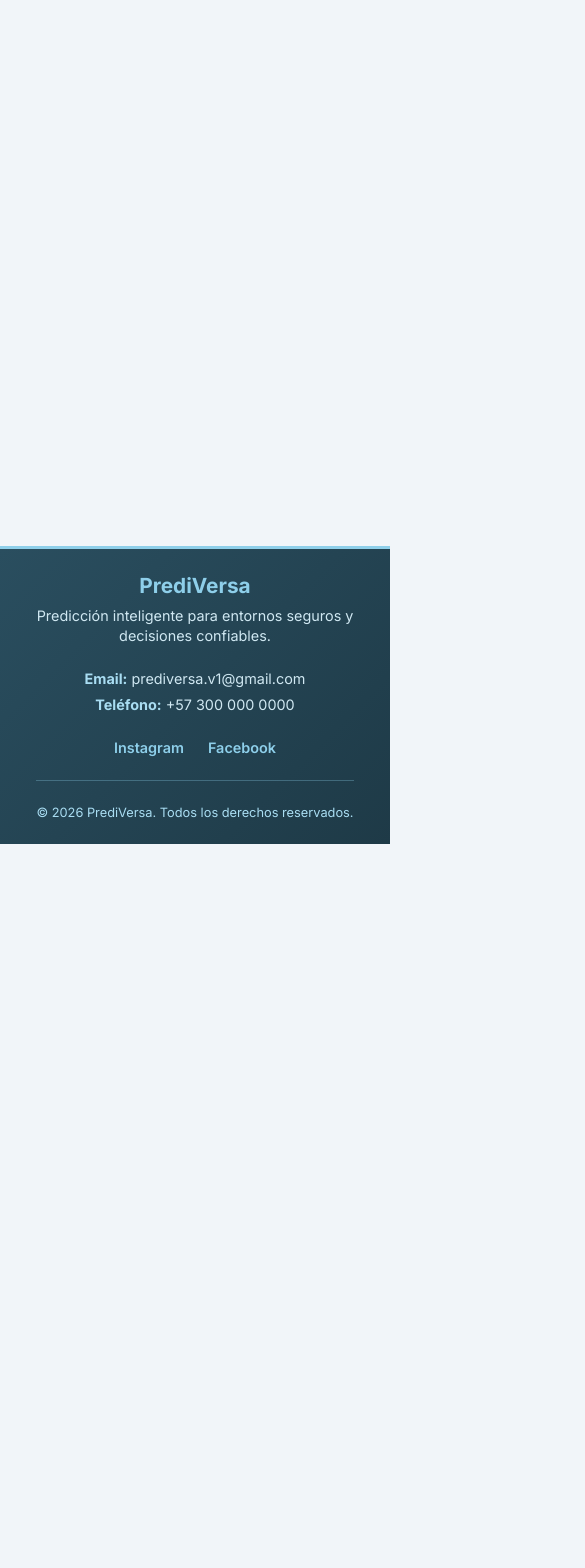
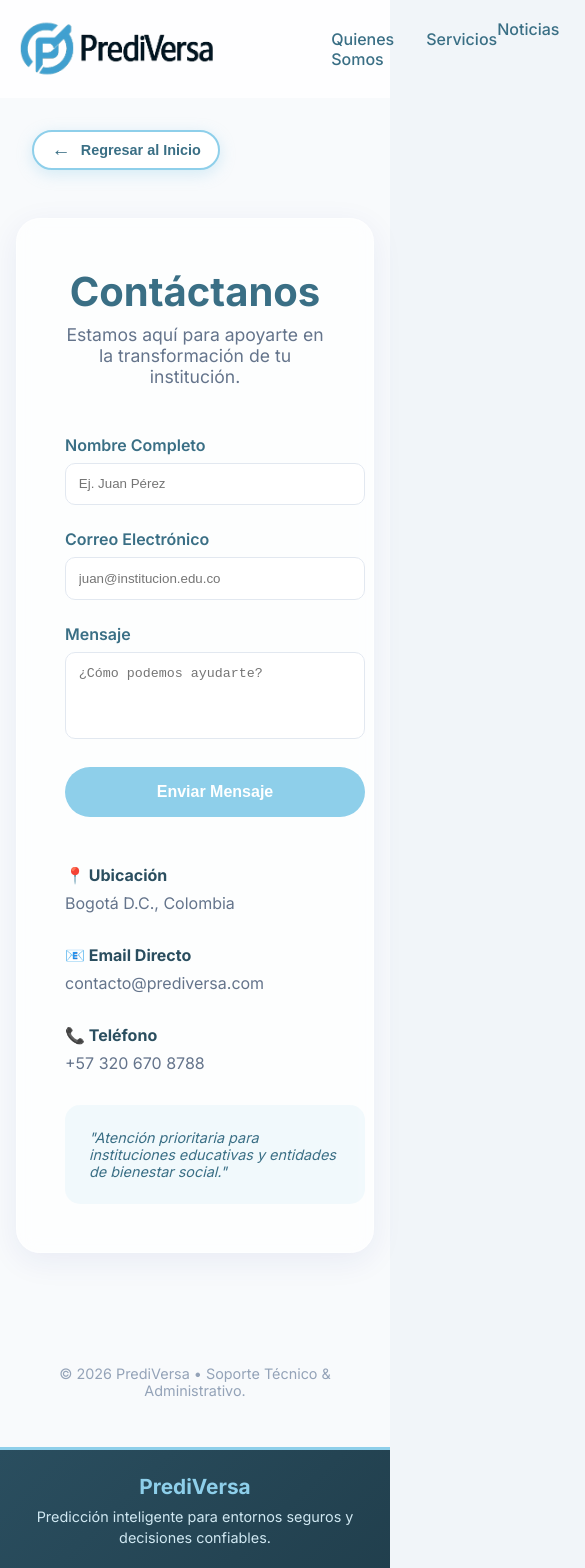
Before and after one commit to SIMPLY-JMANUEL/PrediVersa-V.1, a React (Vite) app in the folder frontend/: page /contacto in a window 390 px wide. Shown: the top 1568 px of the page, 585 px wide, since content can reach past the window. Before the commit the page ends 844 px from the top, so only its background shows below. Built offline with nearby package versions, Linux system fonts and the light colour scheme; no server answers.

Commit message:
feat: estandarizacion de botones de regreso y modulo de Contacto finalizado

```diff
--- a/frontend/src/App.jsx
+++ b/frontend/src/App.jsx
@@ -13,6 +13,7 @@ import QuienesSomos from './components/QuienesSomos'
 import Servicios from './components/Servicios'
 import Noticias from './components/Noticias'
 import Planes from './components/Planes'
+import Contacto from './components/Contacto'
 
 function AppRoutes({ user, isLoginOpen, setIsLoginOpen, handleLogin, handleLogout }) {
   const location = useLocation()
@@ -47,6 +48,12 @@ function AppRoutes({ user, isLoginOpen, setIsLoginOpen, handleLogin, handleLogou
           <>
             <Header onLoginClick={() => setIsLoginOpen(true)} />
             <Planes />
+          </>
+        } />
+        <Route path="/contacto" element={
+          <>
+            <Header onLoginClick={() => setIsLoginOpen(true)} />
+            <Contacto />
           </>
         } />
         <Route path="/student" element={
--- /dev/null
+++ b/frontend/src/components/Contacto.jsx
@@ -0,0 +1,80 @@
+import React from 'react';
+import { useNavigate } from 'react-router-dom';
+import './Main.css';
+
+function Contacto() {
+  const navigate = useNavigate();
+
+  return (
+    <main className="main-responsive-container" style={{ minHeight: '90vh', background: '#f8fafc', padding: '1rem' }}>
+
+      {/* BOTÓN REGRESO ESTANDARIZADO */}
+      <div style={{ padding: '1rem', maxWidth: '900px', margin: '0 auto' }}>
+        <button onClick={() => navigate('/')} className="back-button-global">
+          <span>←</span> Regresar al Inicio
+        </button>
+      </div>
+
+      <section style={{ maxWidth: '900px', margin: '1rem auto' }}>
+
+        <div className="glass-panel" style={{ padding: '3rem', borderRadius: '24px' }}>
+          <div style={{ textAlign: 'center', marginBottom: '3rem' }}>
+            <h1 style={{ color: '#3A6F85', fontSize: '2.5rem', fontWeight: 800, marginBottom: '0.5rem' }}>Contáctanos</h1>
+            <p style={{ color: '#64748b', fontSize: '1.1rem' }}>Estamos aquí para apoyarte en la transformación de tu institución.</p>
+          </div>
+
+          <div style={{ display: 'grid', gridTemplateColumns: 'repeat(auto-fit, minmax(300px, 1fr))', gap: '3rem' }}>
+
+            {/* FORMULARIO */}
+            <form style={{ display: 'flex', flexDirection: 'column', gap: '1.5rem' }}>
+              <div>
+                <label style={{ display: 'block', marginBottom: '0.5rem', color: '#3A6F85', fontWeight: 600 }}>Nombre Completo</label>
+                <input type="text" placeholder="Ej. Juan Pérez" style={{ width: '100%', padding: '0.8rem', borderRadius: '10px', border: '1px solid #e2e8f0' }} />
+              </div>
+              <div>
+                <label style={{ display: 'block', marginBottom: '0.5rem', color: '#3A6F85', fontWeight: 600 }}>Correo Electrónico</label>
+                <input type="email" placeholder="juan@institucion.edu.co" style={{ width: '100%', padding: '0.8rem', borderRadius: '10px', border: '1px solid #e2e8f0' }} />
+              </div>
+              <div>
+                <label style={{ display: 'block', marginBottom: '0.5rem', color: '#3A6F85', fontWeight: 600 }}>Mensaje</label>
+                <textarea rows="4" placeholder="¿Cómo podemos ayudarte?" style={{ width: '100%', padding: '0.8rem', borderRadius: '10px', border: '1px solid #e2e8f0', resize: 'none' }}></textarea>
+              </div>
+              <button className="cta-btn" type="button" style={{ width: '100%', padding: '1rem', borderRadius: '50px' }}>
+                Enviar Mensaje
+              </button>
+            </form>
+
+            {/* INFO DE CONTACTO */}
+            <div style={{ display: 'flex', flexDirection: 'column', gap: '2rem' }}>
+              <div>
+                <h4 style={{ color: '#2A4E5F', marginBottom: '0.5rem' }}>📍 Ubicación</h4>
+                <p style={{ color: '#64748b' }}>Bogotá D.C., Colombia</p>
+              </div>
+              <div>
+                <h4 style={{ color: '#2A4E5F', marginBottom: '0.5rem' }}>📧 Email Directo</h4>
+                <p style={{ color: '#64748b' }}>contacto@prediversa.com</p>
+              </div>
+              <div>
+                <h4 style={{ color: '#2A4E5F', marginBottom: '0.5rem' }}>📞 Teléfono</h4>
+                <p style={{ color: '#64748b' }}>+57 320 670 8788</p>
+              </div>
+              <div style={{ marginTop: 'auto', padding: '1.5rem', background: 'rgba(142,207,234,0.1)', borderRadius: '15px' }}>
+                <p style={{ color: '#3A6F85', fontSize: '0.9rem', fontStyle: 'italic' }}>
+                  "Atención prioritaria para instituciones educativas y entidades de bienestar social."
+                </p>
+              </div>
+            </div>
+
+          </div>
+        </div>
+
+      </section>
+
+      <footer style={{ marginTop: '5rem', padding: '2rem', textAlign: 'center', color: '#94a3b8', fontSize: '0.9rem' }}>
+        © {new Date().getFullYear()} PrediVersa • Soporte Técnico & Administrativo.
+      </footer>
+    </main>
+  );
+}
+
+export default Contacto;
--- a/frontend/src/components/Header.jsx
+++ b/frontend/src/components/Header.jsx
@@ -35,7 +35,9 @@ function Header({ onLoginClick }) {
           <li>
             <Link to="/planes" style={{ color: 'inherit', textDecoration: 'none' }}>Planes</Link>
           </li>
-          <li style={{ cursor: 'pointer' }}>Contacto</li>
+          <li>
+            <Link to="/contacto" style={{ color: 'inherit', textDecoration: 'none' }}>Contacto</Link>
+          </li>
           <li onClick={onLoginClick} className="login-link">Inicio de Sesión</li>
         </ul>
       </nav>
--- a/frontend/src/components/Main.css
+++ b/frontend/src/components/Main.css
@@ -365,3 +365,49 @@
   .general-objective h4, .specific-objectives h4 { font-size: 1.3rem; }
   .about-header h2 { font-size: 1.8rem; }
 }
+
+/* ==============================================================
+   ESTILO GLOBAL: BOTÓN DE REGRESO
+   ============================================================== */
+.back-button-global {
+  position: sticky;
+  top: 20px;
+  left: 20px;
+  z-index: 1001;
+  background: white;
+  color: #3A6F85;
+  border: 2px solid #8ECFEA;
+  box-shadow: 0 4px 15px rgba(142,207,234,0.35);
+  display: inline-flex;
+  align-items: center;
+  gap: 10px;
+  padding: 0.7rem 1.4rem;
+  border-radius: 50px;
+  font-weight: 700;
+  font-size: 1rem;
+  cursor: pointer;
+  transition: all 0.3s cubic-bezier(0.175, 0.885, 0.32, 1.275);
+  text-decoration: none;
+  margin-bottom: 1rem;
+}
+
+.back-button-global:hover {
+  transform: translateY(-3px) scale(1.02);
+  background: #fdfdfd;
+  box-shadow: 0 6px 20px rgba(142,207,234,0.5);
+  border-color: #3A6F85;
+}
+
+.back-button-global span {
+  font-size: 1.2rem;
+  line-height: 1;
+}
+
+@media (max-width: 768px) {
+  .back-button-global {
+    top: 10px;
+    left: 10px;
+    padding: 0.5rem 1.1rem;
+    font-size: 0.9rem;
+  }
+}
--- a/frontend/src/components/Noticias.jsx
+++ b/frontend/src/components/Noticias.jsx
@@ -23,10 +23,10 @@ function Noticias() {
   return (
     <main className="main-responsive-container" style={{ minHeight: '90vh', background: '#f8fafc', paddingBottom: '3rem' }}>
 
-      {/* BOTÓN REGRESO MINIMALISTA */}
-      <div style={{ padding: '1.5rem', maxWidth: '1000px', margin: '0 auto' }}>
-        <button onClick={() => navigate('/')} style={{ background: 'none', border: 'none', color: '#64748b', cursor: 'pointer', display: 'flex', alignItems: 'center', gap: '8px', fontSize: '1rem' }}>
-          <span>←</span> Regresar
+      {/* BOTÓN REGRESO ESTANDARIZADO */}
+      <div style={{ padding: '1rem', maxWidth: '1000px', margin: '0 auto' }}>
+        <button onClick={() => navigate('/')} className="back-button-global">
+          <span>←</span> Regresar al Inicio
         </button>
       </div>
 
--- a/frontend/src/components/Planes.jsx
+++ b/frontend/src/components/Planes.jsx
@@ -49,9 +49,9 @@ function Planes() {
   return (
     <main className="main-responsive-container" style={{ minHeight: '90vh', background: '#f8fafc', padding: '1rem' }}>
 
-      {/* BOTÓN REGRESO */}
-      <div style={{ padding: '1.5rem', maxWidth: '1100px', margin: '0 auto' }}>
-        <button onClick={() => navigate('/')} style={{ background: 'none', border: 'none', color: '#64748b', cursor: 'pointer', display: 'flex', alignItems: 'center', gap: '8px', fontSize: '1rem' }}>
+      {/* BOTÓN REGRESO ESTANDARIZADO */}
+      <div style={{ padding: '1rem', maxWidth: '1100px', margin: '0 auto' }}>
+        <button onClick={() => navigate('/')} className="back-button-global">
           <span>←</span> Regresar al Inicio
         </button>
       </div>
--- a/frontend/src/components/QuienesSomos.jsx
+++ b/frontend/src/components/QuienesSomos.jsx
@@ -37,26 +37,9 @@ function QuienesSomos() {
   return (
     <main className="main-responsive-container" style={{ minHeight: '100vh', backgroundColor: '#f9fbfd', padding: '1rem' }}>
 
-      {/* BOTÓN REGRESO */}
-      <div className="back-button-container" style={{ position: 'sticky', top: '20px', left: '20px', zIndex: 100 }}>
-        <button
-          onClick={() => navigate('/')}
-          className="cta-btn back-btn"
-          style={{
-            background: 'white',
-            color: '#3A6F85',
-            border: '2px solid #8ECFEA',
-            boxShadow: '0 4px 12px rgba(142,207,234,0.3)',
-            display: 'flex',
-            alignItems: 'center',
-            gap: '8px',
-            borderRadius: '50px',
-            padding: '0.6rem 1.2rem',
-            fontSize: '1rem',
-            fontWeight: '600',
-            cursor: 'pointer'
-          }}
-        >
+      {/* BOTÓN REGRESO ESTANDARIZADO */}
+      <div style={{ padding: '1rem' }}>
+        <button onClick={() => navigate('/')} className="back-button-global">
           <span>←</span> Regresar al Inicio
         </button>
       </div>
--- a/frontend/src/components/Servicios.jsx
+++ b/frontend/src/components/Servicios.jsx
@@ -58,26 +58,9 @@ function Servicios() {
   return (
     <main className="main-responsive-container" style={{ minHeight: '100vh', backgroundColor: '#fcfdfe', padding: '1rem' }}>
 
-      {/* BOTÓN REGRESO */}
-      <div className="back-button-container" style={{ position: 'sticky', top: '20px', left: '20px', zIndex: 100 }}>
-        <button
-          onClick={() => navigate('/')}
-          className="cta-btn back-btn"
-          style={{
-            background: 'white',
-            color: '#3A6F85',
-            border: '2px solid #8ECFEA',
-            boxShadow: '0 4px 12px rgba(142,207,234,0.3)',
-            display: 'flex',
-            alignItems: 'center',
-            gap: '8px',
-            borderRadius: '50px',
-            padding: '0.6rem 1.2rem',
-            fontSize: '1rem',
-            fontWeight: '600',
-            cursor: 'pointer'
-          }}
-        >
+      {/* BOTÓN REGRESO ESTANDARIZADO */}
+      <div style={{ padding: '1rem' }}>
+        <button onClick={() => navigate('/')} className="back-button-global">
           <span>←</span> Regresar al Inicio
         </button>
       </div>
```
